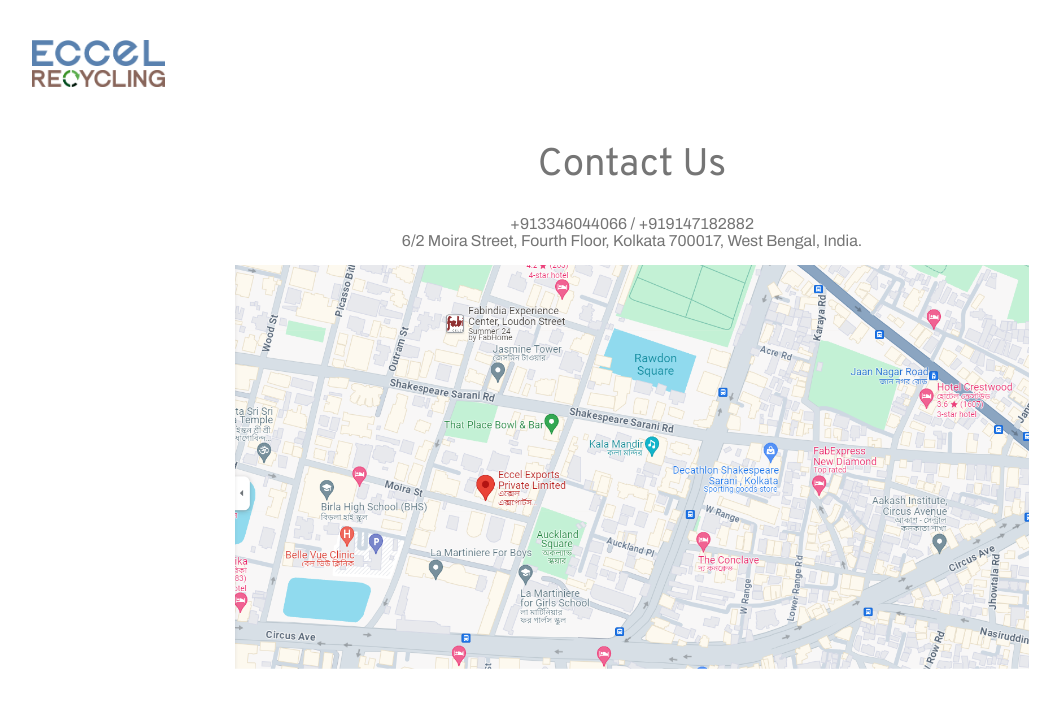
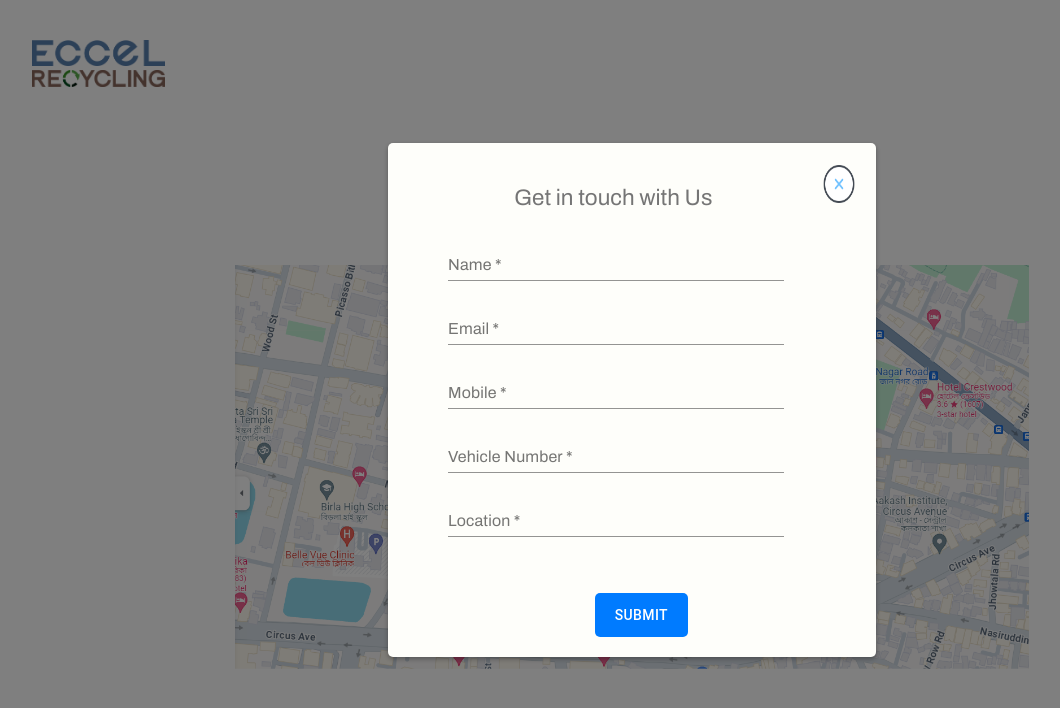
Before and after one commit to shantanuambadkar/eccel-web-app, a React (Create React App) app: page /contactus in a window 1280 px wide. Shown: the top 708 px of the page, without its empty margins (8-1068 px from the left). Built offline with nearby package versions, Linux system fonts and the light colour scheme.

Commit message:
Lead popup made true on ContactUs page

```diff
--- a/src/ContactUs.js
+++ b/src/ContactUs.js
@@ -8,7 +8,7 @@
 
 export default function ContactUs(){
 
-    const [showPopup, setShowPopup] = useState(false);
+    const [showPopup, setShowPopup] = useState(true);
     const companyName = "Eccel Exports Private Limited";
 
     /* const imageUrl = `https://maps.googleapis.com/maps/api/staticmap?center=${encodeURIComponent(companyName)}&zoom=12&size=600x600&key=AIzaSyBFtCHKaHsZ65qFW-Tx4reAz_qQS8rE2S0`; */
```
